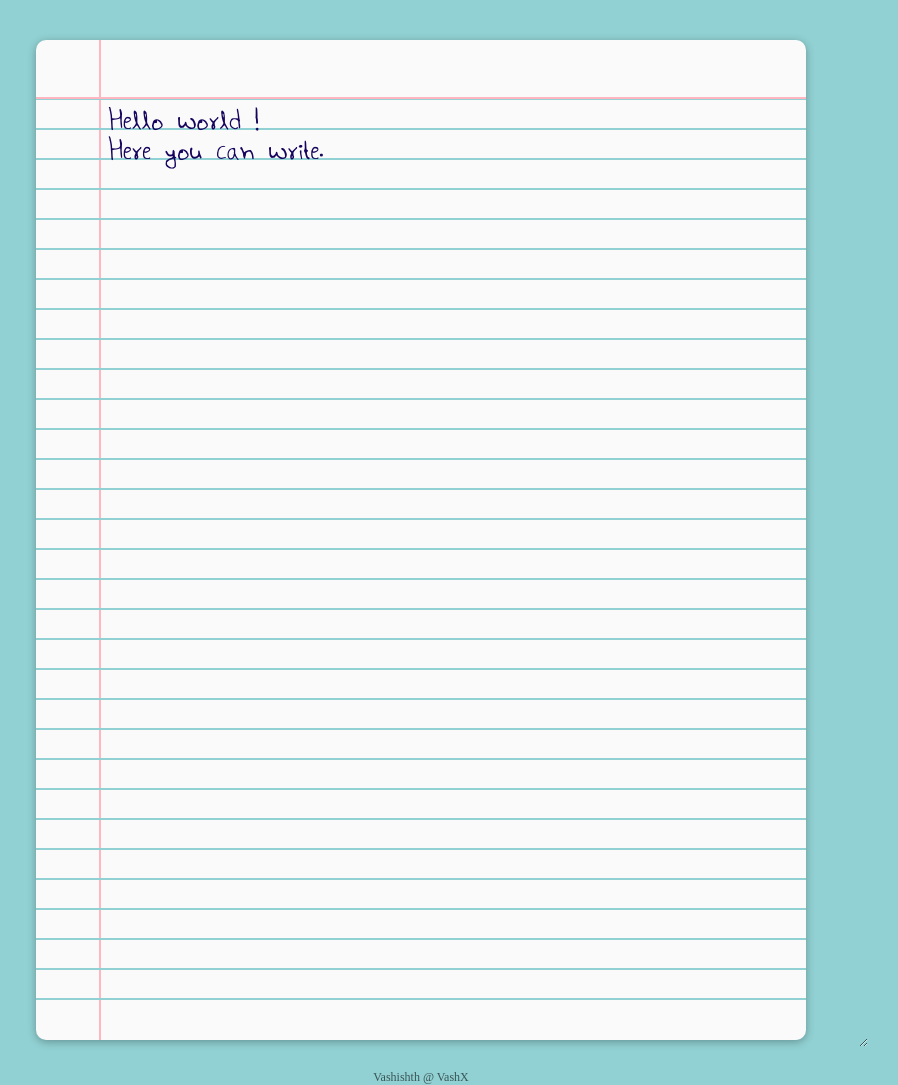
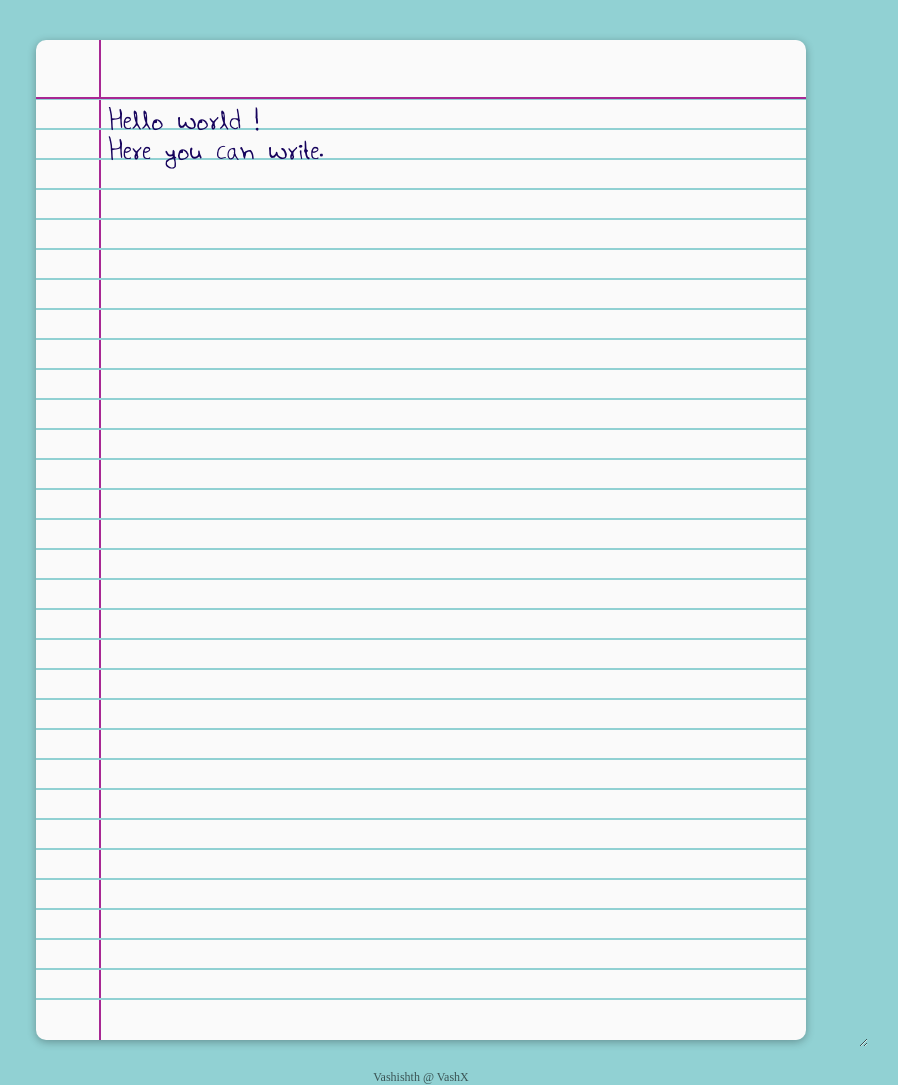
Before and after one commit to amanvash/tex, a PHP site: page /new.php in a window 1280 px wide. Shown: the whole page, without its empty margins (219-1117 px from the left). Run offline with PHP 8.4, Linux system fonts and the light colour scheme.

Commit message:
Update new.php

```diff
--- a/new.php
+++ b/new.php
@@ -47,7 +47,7 @@ body {
     width: 65px;
 
     background-size: 30px 30px;
-    border-right: 2.5px solid #FFB6C1;
+    border-right: 2.5px solid #a82793;
     box-sizing: border-box;
 }
   .paper:after {
@@ -59,7 +59,7 @@ body {
 
 
     background-size: 30px 30px;
-    border-top: 2.5px solid #FFB6C1;
+    border-top: 2.5px solid #a82793;
     box-sizing: border-box;
 
 }
```
